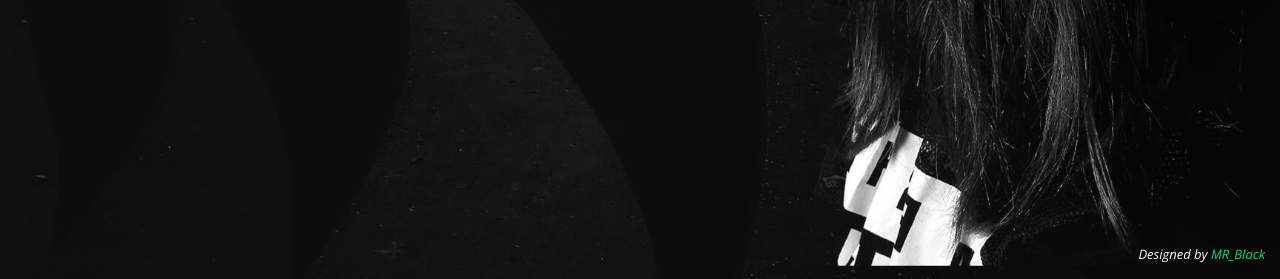
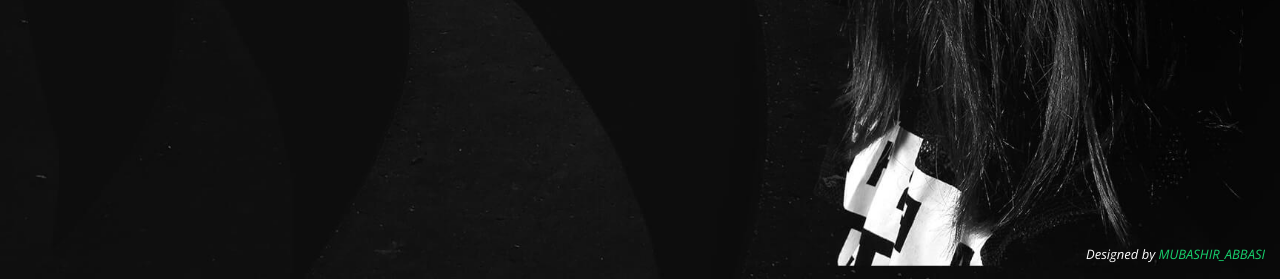
Before and after one commit to mubashir-azeem/mubashir_resume, a plain HTML site: page index.html in a window 1280 px wide. Shown: the part 521-800 px from the top of the page. Drawn offline with nearby package versions, Linux system fonts and the light colour scheme.

Commit message:
Update index.html

```diff
--- a/index.html
+++ b/index.html
@@ -459,7 +459,7 @@
   </section><!-- End Contact Section -->
 
   <div class="credits">
-   Designed by <a href="">MR_Black</a>
+   Designed by <a href="">MUBASHIR_ABBASI</a>
   </div>
 
   <!-- Vendor JS Files -->
```
